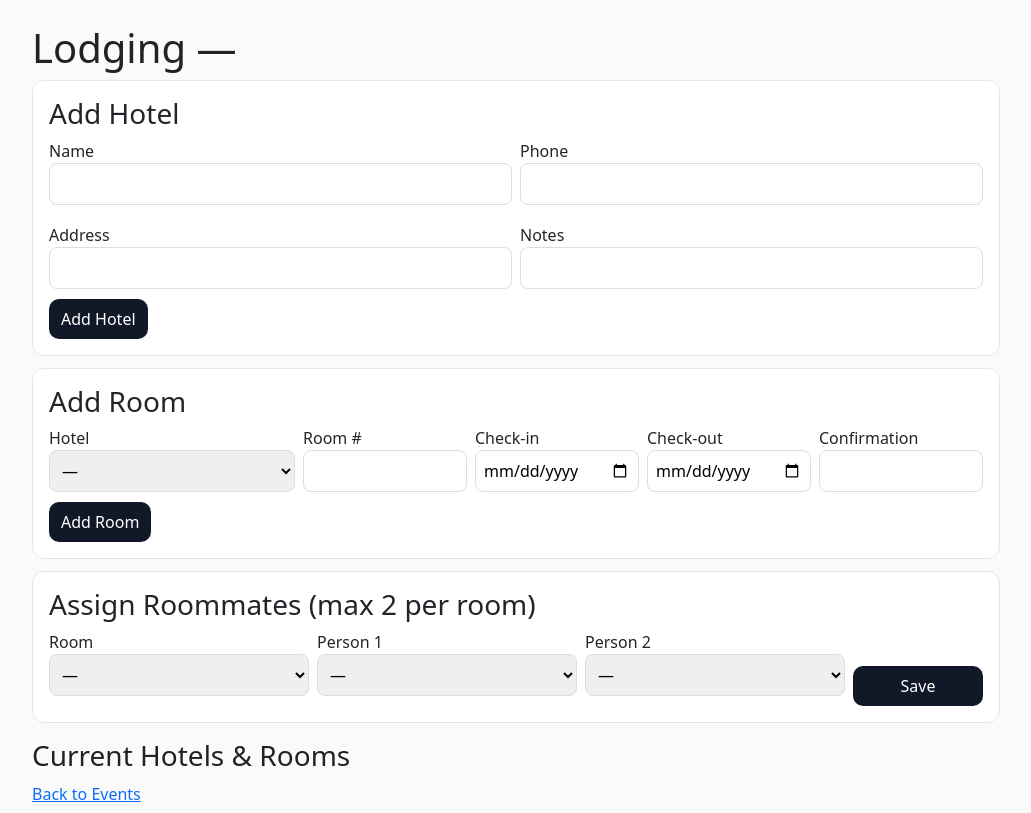
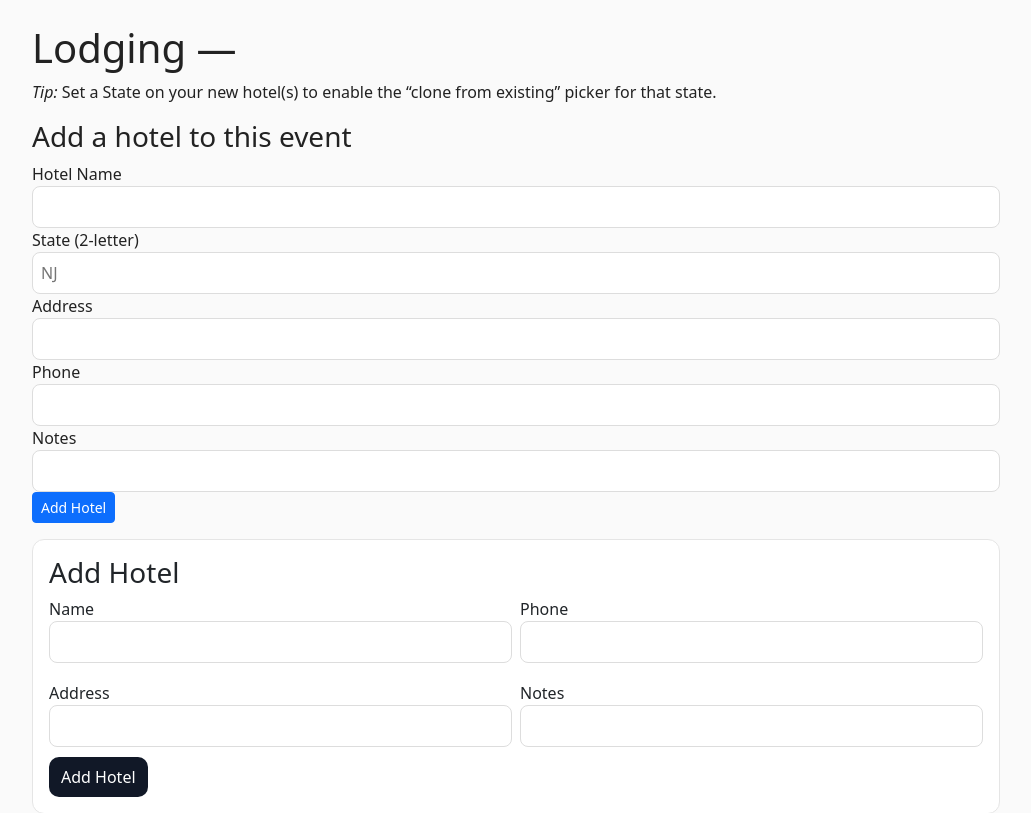
Before and after one commit to Ksmishra123/osa_staff, a Python web app: template templates/lodging.html in a window 1280 px wide. Shown: the part 49-862 px from the top of the page, without its empty margins (124-1155 px from the left). Run offline with Jinja, Linux system fonts and the light colour scheme; the template is opened without the code that fills it, so the values that code supplies are empty.

Commit message:
Update lodging.html

```diff
--- a/templates/lodging.html
+++ b/templates/lodging.html
@@ -1,6 +1,32 @@
 {% extends 'base.html' %}
 {% block content %}
 <h1>Lodging — {{ ev.city }}{% if ev.date %} ({{ ev.date.strftime('%Y-%m-%d') }}){% endif %}</h1>
+{% if target_state %}
+  <h3>Clone a hotel in {{ target_state }}</h3>
+  <form method="post" class="mb-3">
+    <input type="hidden" name="action" value="clone_hotel">
+    <select name="src_hotel_id" required>
+      <option value="">— Select existing hotel in {{ target_state }} —</option>
+      {% for h in same_state_hotels %}
+        <option value="{{ h.id }}">{{ h.name }} — {{ h.address }}</option>
+      {% endfor %}
+    </select>
+    <button class="btn btn-outline-primary btn-sm">Clone</button>
+  </form>
+{% else %}
+  <p><em>Tip:</em> Set a State on your new hotel(s) to enable the “clone from existing” picker for that state.</p>
+{% endif %}
+
+<h3>Add a hotel to this event</h3>
+<form method="post" class="mb-3">
+  <input type="hidden" name="action" value="add_hotel">
+  <div>Hotel Name <input name="name" required></div>
+  <div>State (2-letter) <input name="state" placeholder="NJ" maxlength="2"></div>
+  <div>Address <input name="address"></div>
+  <div>Phone <input name="phone"></div>
+  <div>Notes <input name="notes"></div>
+  <button class="btn btn-primary btn-sm">Add Hotel</button>
+</form>
 
 <div class="card" style="margin-bottom:12px;">
   <h3>Add Hotel</h3>
```
